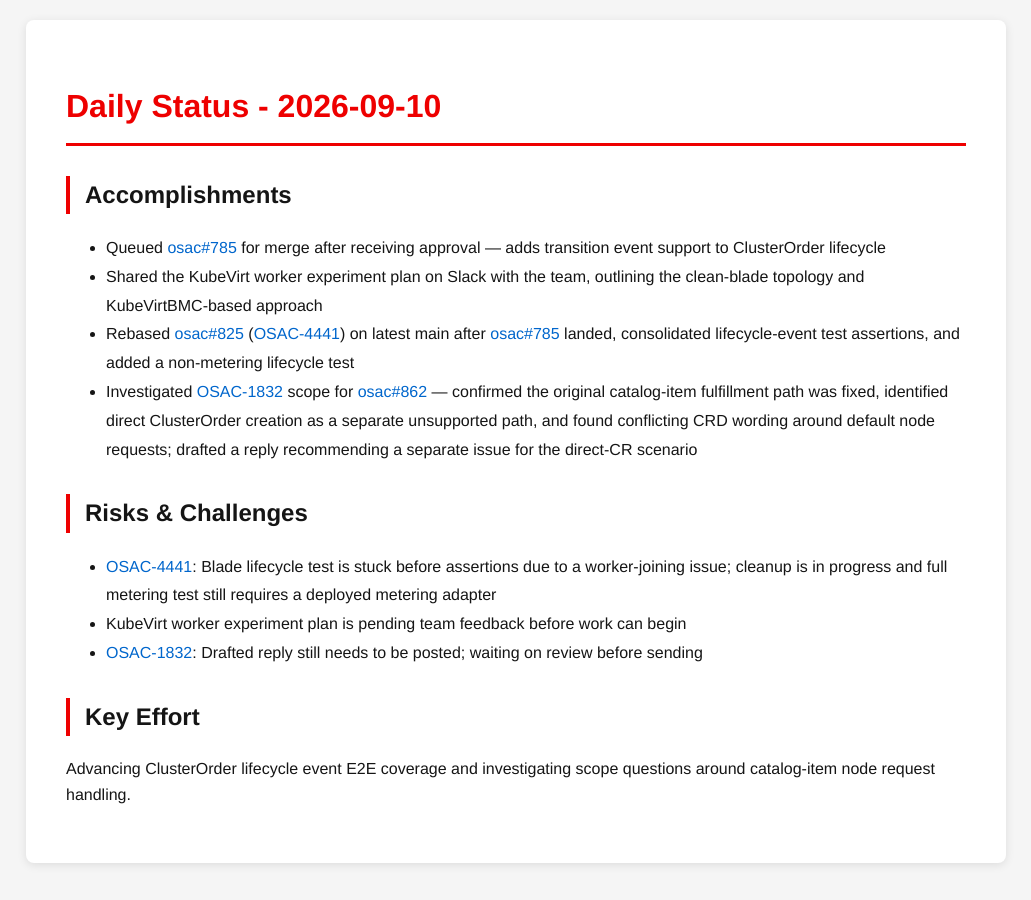
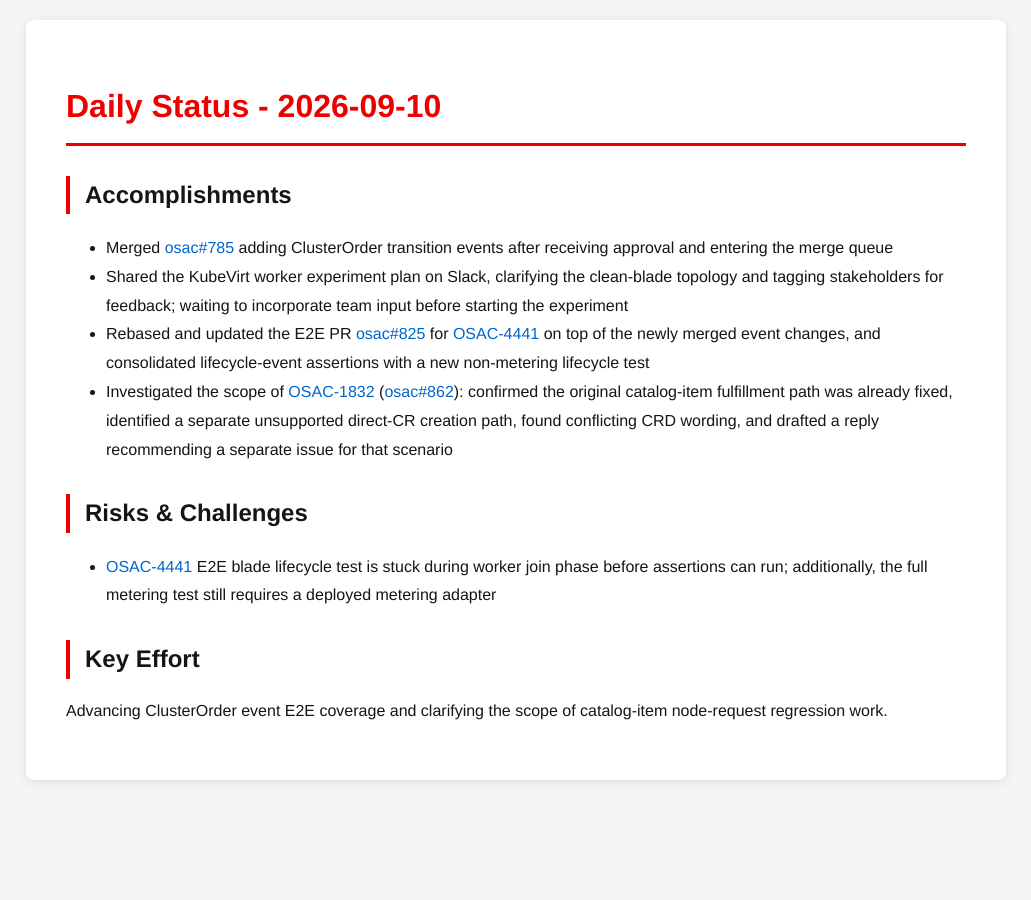
Before and after one commit to tzvatot/daily-status, a Jekyll site: the page built from 2026-09-10.md, in a window 1280 px wide. Shown: the whole page, without its empty margins (124-1155 px from the left). Built offline with Jekyll 4.4.1, drawn with Linux system fonts in a browser that asks for light colours.

Commit message:
Daily status update - 2026-09-10

```diff
--- a/2026-09-10.md
+++ b/2026-09-10.md
@@ -7,15 +7,13 @@
 # Daily Status - 2026-09-10
 
 ## Accomplishments
-- Queued [osac#785](https://github.com/osac-project/osac/pull/785) for merge after receiving approval — adds transition event support to ClusterOrder lifecycle
-- Shared the KubeVirt worker experiment plan on Slack with the team, outlining the clean-blade topology and KubeVirtBMC-based approach
-- Rebased [osac#825](https://github.com/osac-project/osac/pull/825) ([OSAC-4441](https://redhat.atlassian.net/browse/OSAC-4441)) on latest main after [osac#785](https://github.com/osac-project/osac/pull/785) landed, consolidated lifecycle-event test assertions, and added a non-metering lifecycle test
-- Investigated [OSAC-1832](https://redhat.atlassian.net/browse/OSAC-1832) scope for [osac#862](https://github.com/osac-project/osac/pull/862) — confirmed the original catalog-item fulfillment path was fixed, identified direct ClusterOrder creation as a separate unsupported path, and found conflicting CRD wording around default node requests; drafted a reply recommending a separate issue for the direct-CR scenario
+- Merged [osac#785](https://github.com/osac-project/osac/pull/785) adding ClusterOrder transition events after receiving approval and entering the merge queue
+- Shared the KubeVirt worker experiment plan on Slack, clarifying the clean-blade topology and tagging stakeholders for feedback; waiting to incorporate team input before starting the experiment
+- Rebased and updated the E2E PR [osac#825](https://github.com/osac-project/osac/pull/825) for [OSAC-4441](https://redhat.atlassian.net/browse/OSAC-4441) on top of the newly merged event changes, and consolidated lifecycle-event assertions with a new non-metering lifecycle test
+- Investigated the scope of [OSAC-1832](https://redhat.atlassian.net/browse/OSAC-1832) ([osac#862](https://github.com/osac-project/osac/pull/862)): confirmed the original catalog-item fulfillment path was already fixed, identified a separate unsupported direct-CR creation path, found conflicting CRD wording, and drafted a reply recommending a separate issue for that scenario
 
 ## Risks & Challenges
-- [OSAC-4441](https://redhat.atlassian.net/browse/OSAC-4441): Blade lifecycle test is stuck before assertions due to a worker-joining issue; cleanup is in progress and full metering test still requires a deployed metering adapter
-- KubeVirt worker experiment plan is pending team feedback before work can begin
-- [OSAC-1832](https://redhat.atlassian.net/browse/OSAC-1832): Drafted reply still needs to be posted; waiting on review before sending
+- [OSAC-4441](https://redhat.atlassian.net/browse/OSAC-4441) E2E blade lifecycle test is stuck during worker join phase before assertions can run; additionally, the full metering test still requires a deployed metering adapter
 
 ## Key Effort
-Advancing ClusterOrder lifecycle event E2E coverage and investigating scope questions around catalog-item node request handling.
+Advancing ClusterOrder event E2E coverage and clarifying the scope of catalog-item node-request regression work.
```
